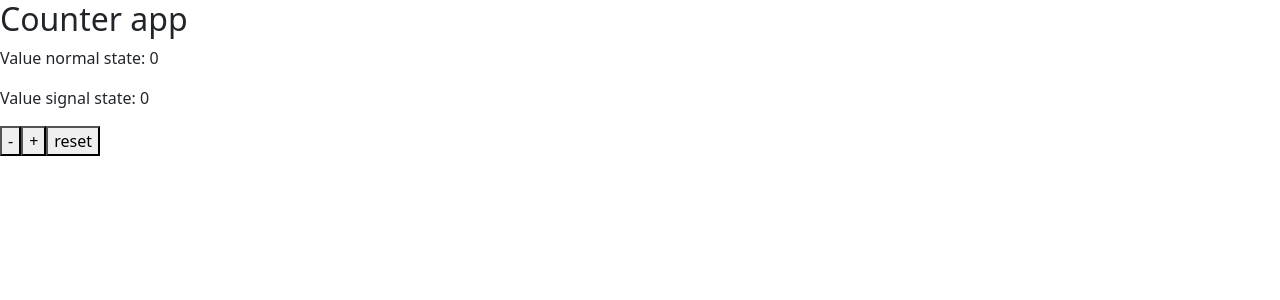
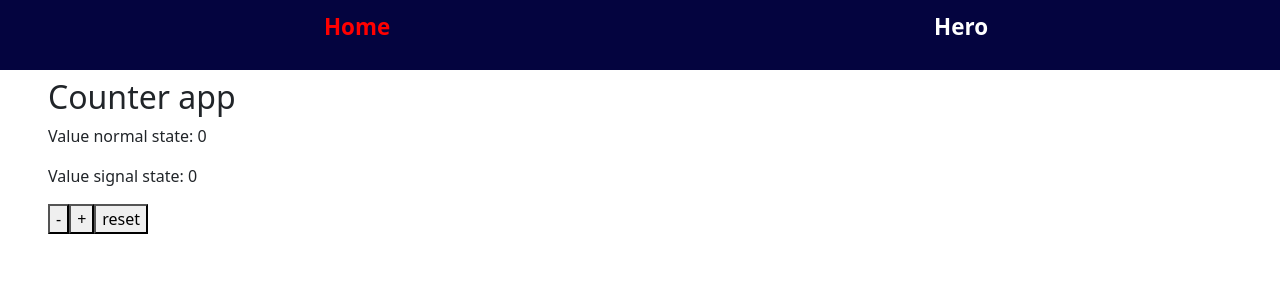
Before and after one commit to DevArthuro/angular-advance, an Angular app in the folder 4.counter-with-signals/: page / in a window 1280 px wide. Shown: the top 300 px of the page. Built offline with nearby package versions, Linux system fonts and the light colour scheme.

Commit message:
feat: add router handler

```diff
--- a/4.counter-with-signals/src/app/app.component.html
+++ b/4.counter-with-signals/src/app/app.component.html
@@ -1 +1,4 @@
-<router-outlet />
+<app-navbar />
+<section class="mx-5 my-2">
+    <router-outlet />
+</section>
--- a/4.counter-with-signals/src/app/app.component.ts
+++ b/4.counter-with-signals/src/app/app.component.ts
@@ -1,10 +1,11 @@
 import { Component } from '@angular/core';
 import { RouterOutlet } from '@angular/router';
 import { CounterComponent } from "./pages/counter/counter.component";
+import { NavbarComponent } from "./components/shared/navbar/navbar.component";
 
 @Component({
   selector: 'app-root',
-  imports: [RouterOutlet],
+  imports: [RouterOutlet, NavbarComponent],
   templateUrl: './app.component.html',
   styleUrl: './app.component.scss'
 })
--- a/4.counter-with-signals/src/app/app.routes.ts
+++ b/4.counter-with-signals/src/app/app.routes.ts
@@ -10,5 +10,9 @@ export const routes: Routes = [
     {
         path: "hero",
         component: HeroComponent
+    },
+    {
+        path: "**",
+        redirectTo: ""
     }
 ];
--- /dev/null
+++ b/4.counter-with-signals/src/app/components/shared/navbar/navbar.component.html
@@ -0,0 +1,10 @@
+<nav class="navbar">
+    <ul class="navbar__list">
+        <li class="navbar__list--link">
+            <a routerLink="" routerLinkActive="active" [routerLinkActiveOptions]="{exact: true}">Home</a>
+        </li>
+        <li class="navbar__list--link">
+            <a routerLink="hero" routerLinkActive="active" [routerLinkActiveOptions]="{exact: true}">Hero</a>
+        </li>
+    </ul>
+</nav>
--- /dev/null
+++ b/4.counter-with-signals/src/app/components/shared/navbar/navbar.component.scss
@@ -0,0 +1,27 @@
+.navbar {
+    width: 100%;
+    padding: 10px 20px;
+    background-color: rgb(4, 4, 63);
+    &__list {
+        width: 100%;
+        display: flex;
+        justify-content: space-around;
+        &--link {
+            list-style: none;
+            a {
+                text-decoration: none;
+                cursor: pointer;
+                font-weight: bolder;
+                font-size: 1.4rem;
+                color: white;
+                transition: 0.4s;
+                &:hover {
+                    border-bottom: 6px white solid;
+                }
+            }
+            .active {
+                color: red;
+            }
+        }
+    }
+}
```
Also changed, not shown: 4.counter-with-signals/src/app/components/shared/navbar/navbar.component.ts (added, +10 -0 lines).
